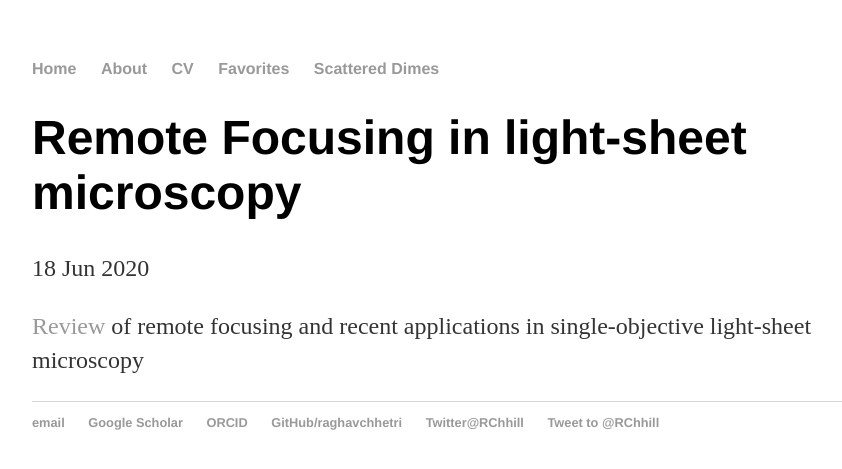
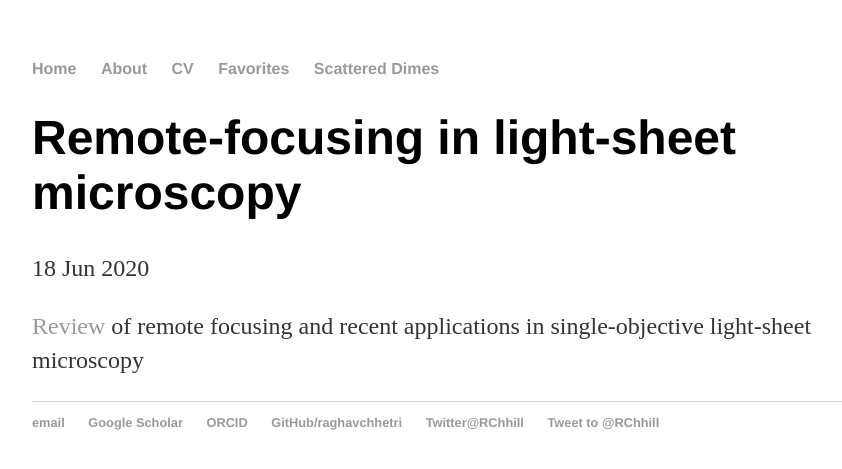
Before and after one commit to raghavchhetri/raghavchhetri.github.io, a Jekyll site: the page built from _posts/2020-06-18-remote-refocus.md, in a window 1280 px wide. Shown: the top 469 px of the page, without its empty margins (160-1002 px from the left). Built offline with Jekyll 4.4.1, drawn with Linux system fonts in a browser that asks for light colours; comment, search, counter and statistics services are not loaded.

```diff
--- a/_posts/2020-06-18-remote-refocus.md
+++ b/_posts/2020-06-18-remote-refocus.md
@@ -1,6 +1,6 @@
 ---
 layout: post
-title: "Remote Focusing in light-sheet microscopy"
+title: "Remote-focusing in light-sheet microscopy"
 date: 2020-06-18
 ---
 
```
